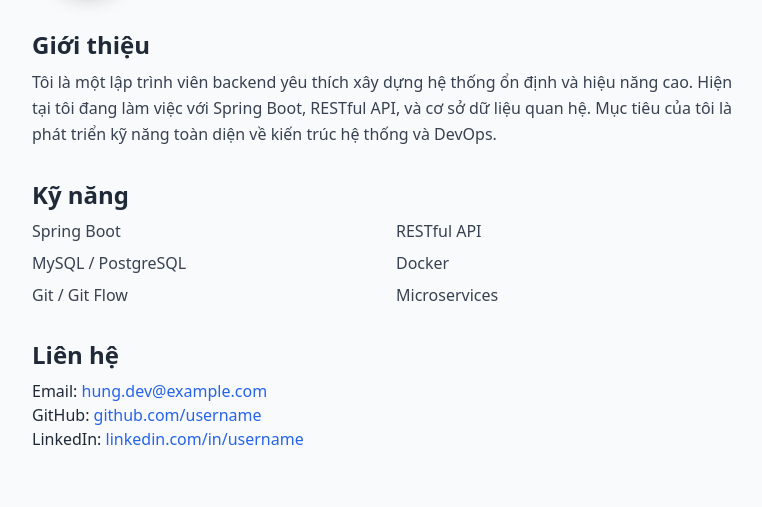
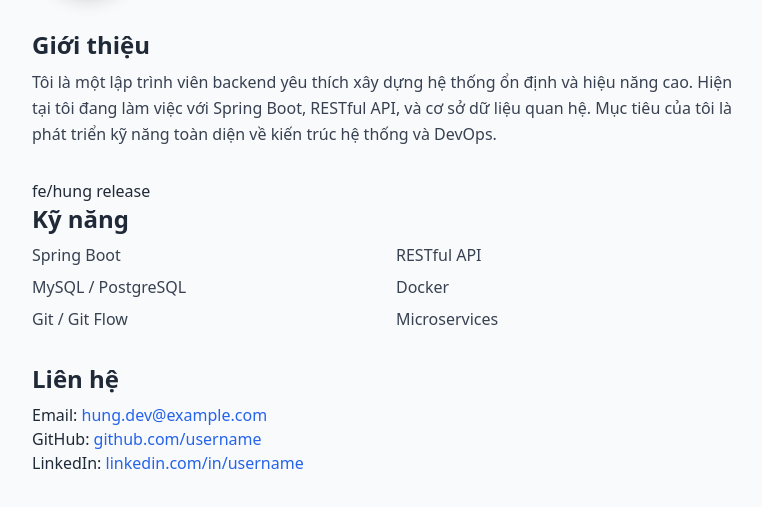
Before and after one commit to langochungdev/demo, a plain HTML site: page index.html in a window 1280 px wide. Shown: the part 163-670 px from the top of the page, without its empty margins (248-1010 px from the left). Drawn offline with nearby package versions, Linux system fonts and the light colour scheme.

Commit message:
fe: add h1

```diff
--- a/index.html
+++ b/index.html
@@ -26,7 +26,7 @@
         Mục tiêu của tôi là phát triển kỹ năng toàn diện về kiến trúc hệ thống và DevOps.
       </p>
     </section>
-
+<h1> fe/hung release </h1>
     <!-- Kỹ năng -->
     <section class="mb-8">
       <h2 class="text-2xl font-semibold mb-2">Kỹ năng</h2>
```
